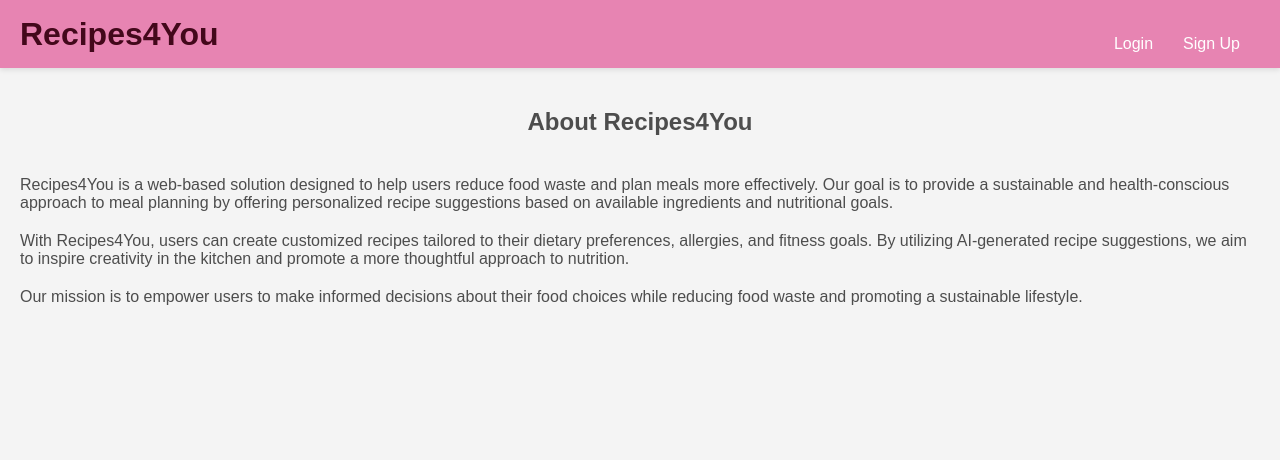
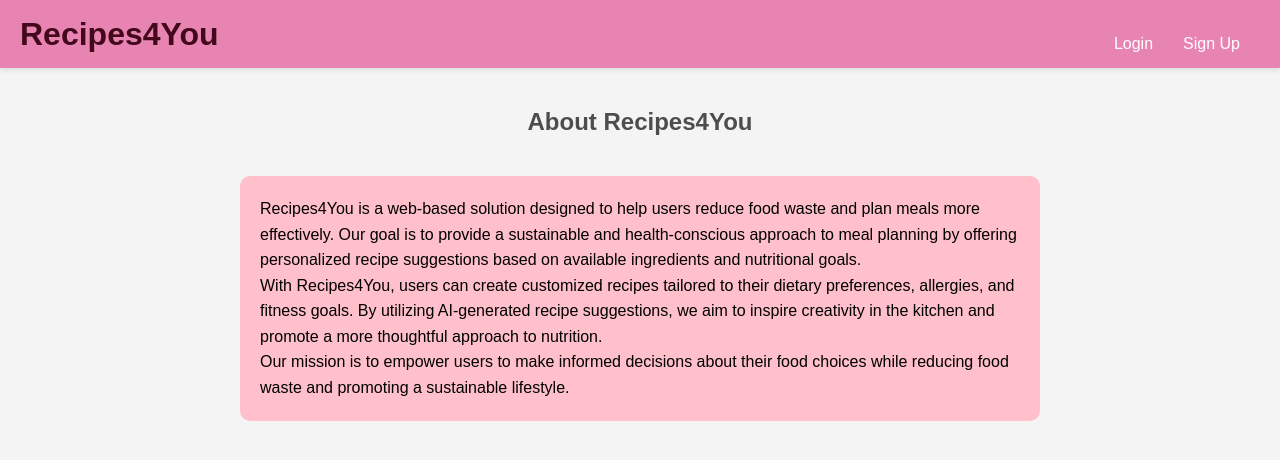
Before and after one commit to macaylak/SENG401Project, a React (Create React App) app in the folder seng401-project/: page / in a window 1280 px wide. Shown: the top 460 px of the page. Built offline with nearby package versions, Linux system fonts and the light colour scheme.

Commit message:
Minor changes

```diff
--- a/seng401-project/src/components/About.js
+++ b/seng401-project/src/components/About.js
@@ -7,6 +7,7 @@ function About() {
     <body>
       <h2>About Recipes4You</h2>
       <div className="content">
+        <div  class="box">
         <p>
             Recipes4You is a web-based solution designed to help users reduce food waste
             and plan meals more effectively. Our goal is to provide a sustainable and
@@ -24,6 +25,7 @@ function About() {
             choices while reducing food waste and promoting a sustainable lifestyle.
         </p>
         </div>
+        </div>
     </body>
   );
 }
--- a/seng401-project/src/components/styles/About.css
+++ b/seng401-project/src/components/styles/About.css
@@ -22,7 +22,7 @@
     </body> */
 
     body {
-      font-family: Arial, sans-serif;
+      font-family: 'Times New Roman', Times, serif, sans-serif;
       margin: 0;
       padding: 0;
       background-color: #f4f4f4;
@@ -34,11 +34,14 @@
       color: #4d4d4d;
     }
 
-    .content {
+    /* .content {
       padding: 20px;
     }
     .content p {
       color: #4d4d4d;
+      border: palevioletred;
+
+
     }
     .content p:first-child {
       margin-top: 0;
@@ -48,4 +51,43 @@
     }
     .content p {
       margin-bottom: 20px;
+    } */
+
+    .content {
+      max-width: 800px;
+      margin: 0 auto;
+      padding: 20px;
     }
+
+    .content p {
+      margin-bottom: 20px;
+      font-size: 16px;
+      line-height: 1.6;
+    }
+
+    .content p:last-child {
+      margin-bottom: 0;
+    }
+
+    .content {
+      max-width: 800px;
+      margin: 0 auto;
+      padding: 20px;
+    }
+
+    .box {
+      background-color: pink;
+      padding: 20px;
+      border-radius: 10px;
+      transition: background-color 0.3s ease;
+    }
+
+    .box:hover {
+      background-color: #e75480;
+    }
+
+    .box p {
+      margin: 0;
+      font-size: 16px;
+      line-height: 1.6;
+    }
```
